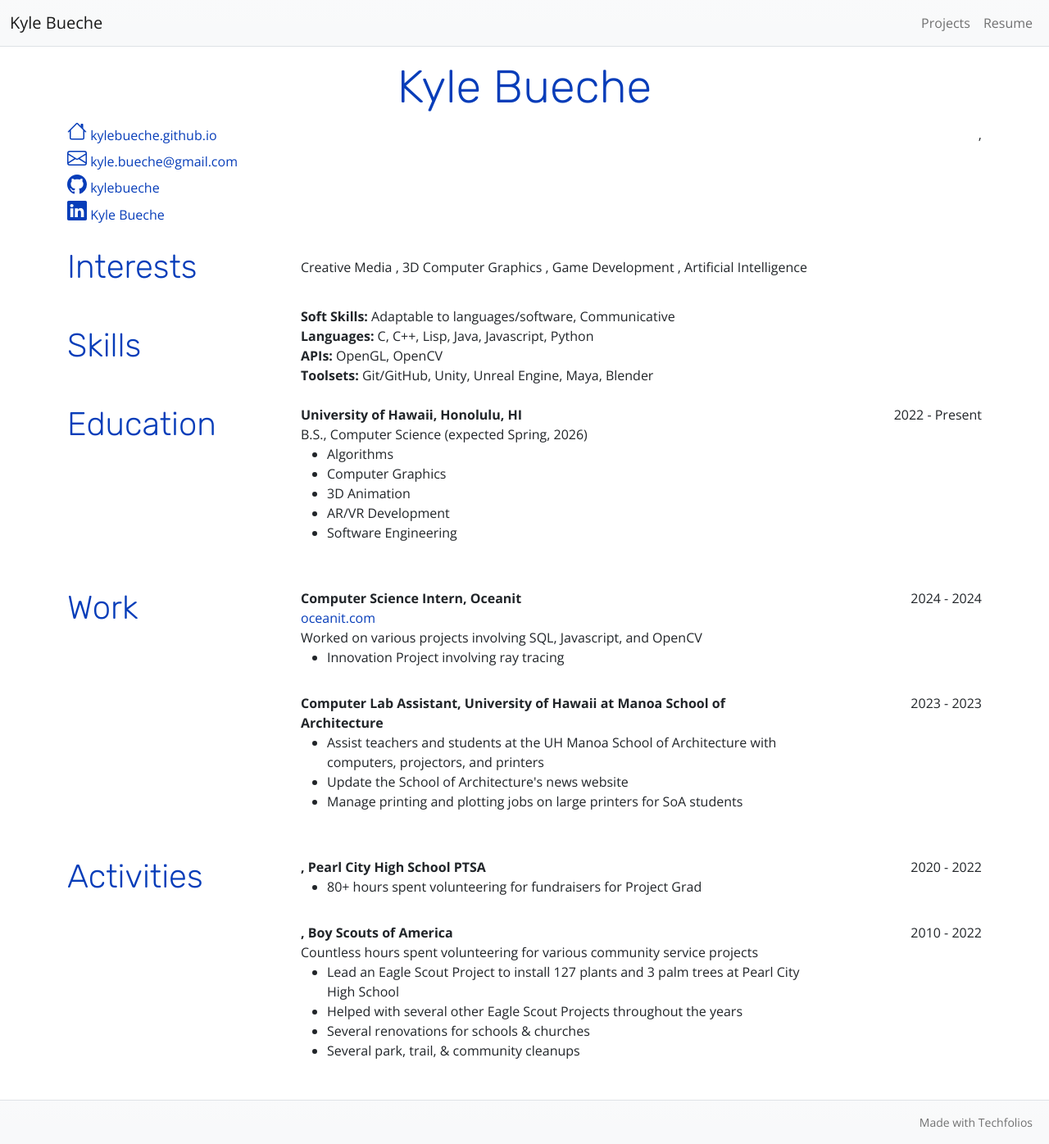
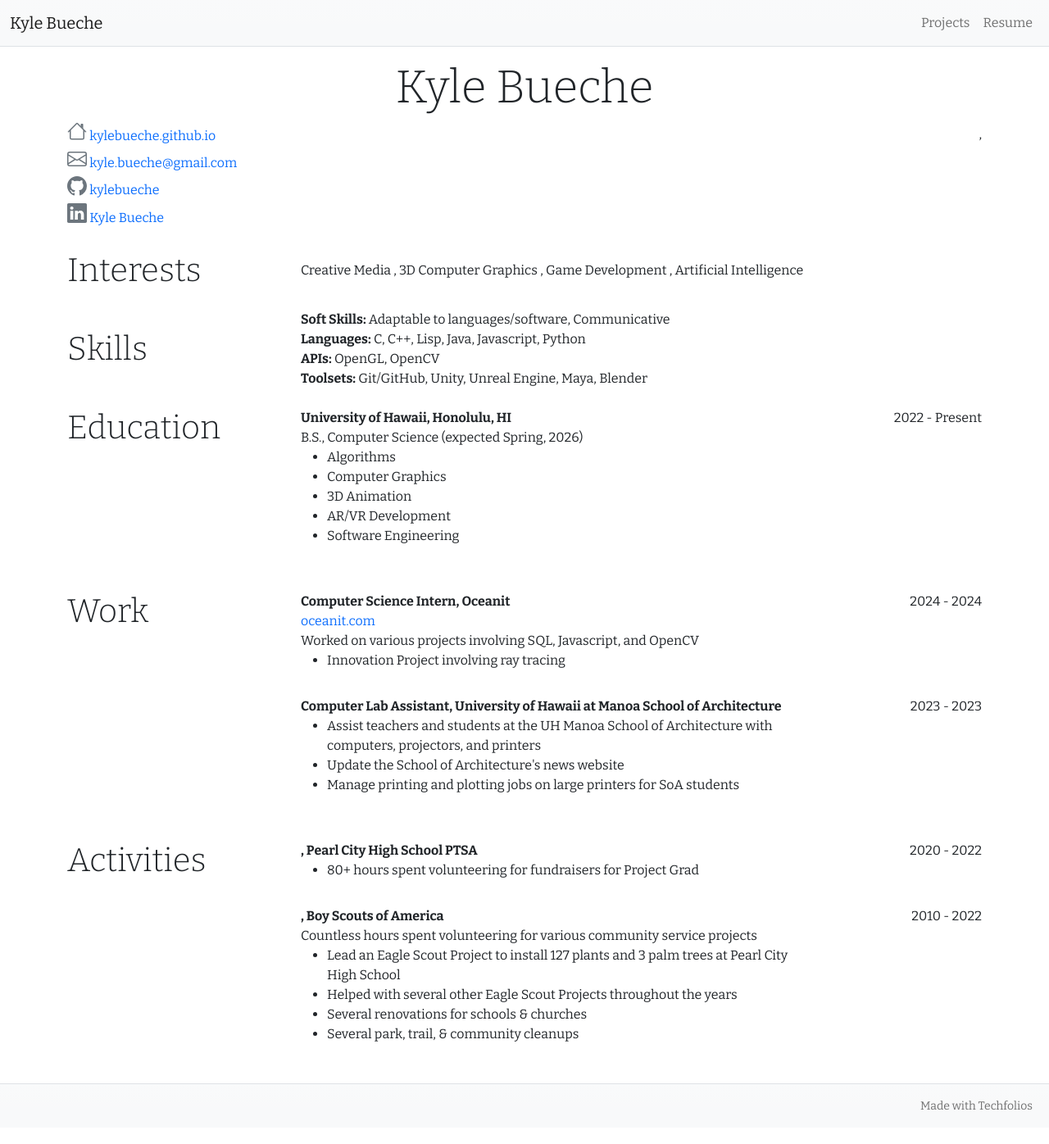
Before and after one commit to kylebueche/kylebueche.github.io, a Jekyll site: the page built from resume.html, in a window 1280 px wide. Shown: the whole page at 82% size. Built offline with Jekyll 4.4.1, drawn with Linux system fonts in a browser that asks for light colours.

Commit message:
Update _config.yml

```diff
--- a/_config.yml
+++ b/_config.yml
@@ -8,7 +8,7 @@ baseurl: ""
 
 # OPTIONAL CHANGES
 ## Specify the theme using any of the css files in css/techfolio-theme
-techfolio-theme: darkblue.css
+techfolio-theme: bitter.css
 ## Specify the formatting for triple backquote code sections.
 rouge-theme: github.css
 
```
